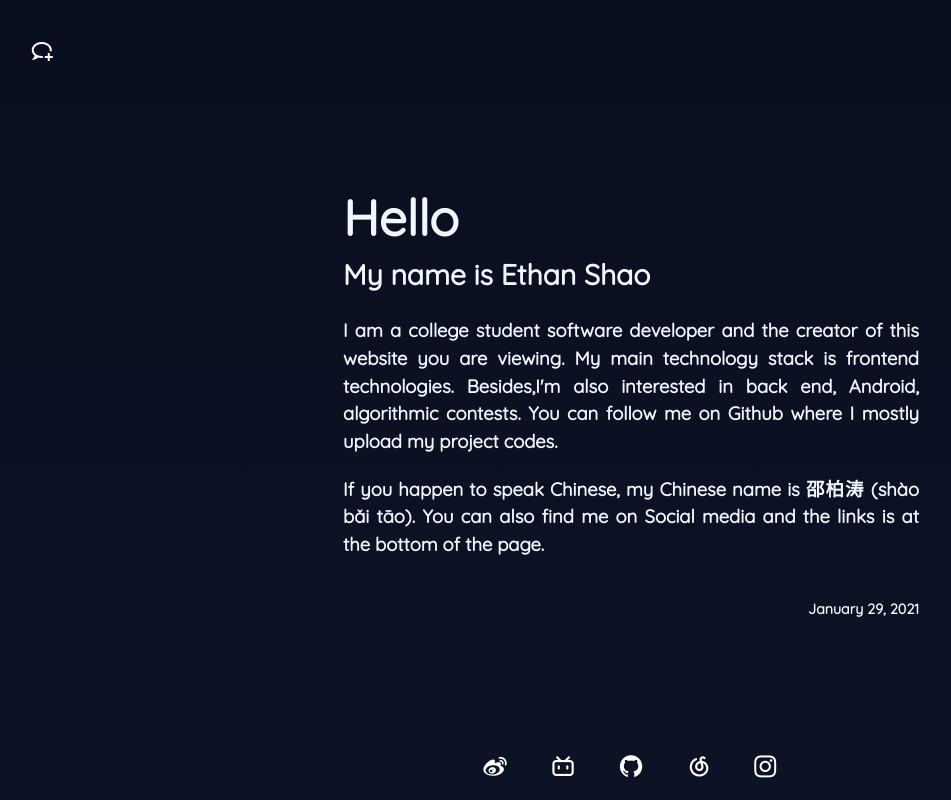
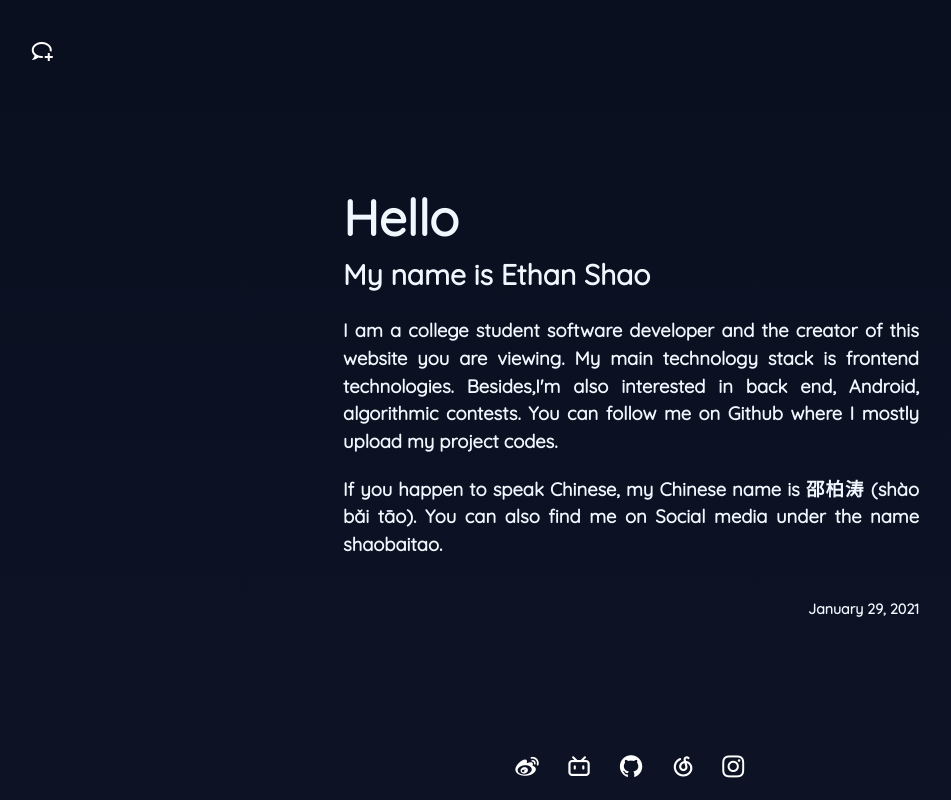
Before and after one commit to shaobaitao/EthanShao, a Vue app: page / in a window 1280 px wide. Shown: the whole page, without its empty margins (9-960 px from the left). Built offline with nearby package versions, Linux system fonts and the light colour scheme.

Commit message:
Personal profile 1.5

```diff
--- a/src/components/HelloWorld.vue
+++ b/src/components/HelloWorld.vue
@@ -7,12 +7,12 @@
         >
             <v-icon>mdi-chat-plus-outline</v-icon>
         </v-btn>
+
         <transition name="ScrollY" mode="out-in">
             <div class="introduction"
                  v-if="introShow&&!overlay"
                  :key="introShow"
-
-                 v-touch="{up: () => {this.introShow=!this.introShow},}"
+                 @click="introShow=!introShow"
             >
                 <h1>Hello</h1>
                 <h2>My name is Ethan Shao</h2>
@@ -24,23 +24,24 @@
                 </h3>
                 <h3>
                     If you happen to speak Chinese, my Chinese name is 邵柏涛 (shào bǎi tāo).
-                    You can also find me on Social media and the links is at the bottom of the page.
+                    You can also find me on Social media under the name shaobaitao.
                 </h3>
                 <h4 style="text-align: right">January 29, 2021</h4>
             </div>
             <div class="introduction"
                  :key="introShow"
                  v-if="!introShow&&!overlay"
-                 v-touch="{up: () => {this.introShow=!this.introShow},}"
+                 @click="introShow=!introShow"
             >
                 <h3>
                     Outside of programming, I enjoy PC Games, Movies, TV series and Music, like
                     <i>Kerbal Space Program , Grand Theft Auto V , League of Legends , </i>
                     <i>Marvel movies , Mission impossible , Netflix Dark series </i>
-                    and one of my favorite songs is <i>We Don't Talk Anymore</i>
+                    and one of my favorite songs is <i>We Don't Talk Anymore.</i>
                 </h3>
             </div>
         </transition>
+
         <transition name="ScrollY">
             <v-footer
                 color="rgba(0,0,0,0)"
@@ -48,23 +49,11 @@
                 absolute
                 v-show="!overlay"
             >
-                <v-card
-                    flat
-                    tile
-                    class="text-center"
-                    width="100vw"
-                    color="rgba(0,0,0,0)"
+                <v-card flat tile class="text-center" width="100vw" color="rgba(0,0,0,0)"
                 >
                     <v-card-text>
-                        <v-btn
-                            v-for="(icon, index) in icons"
-                            :key="icon"
-                            :color="getColor"
-                            class="mx-4 white--text"
-                            icon
-                        >
-                            <i :class="icon" @click="socialLinks(index)"></i>
-
+                        <v-btn icon v-for="(icon, index) in icons" :key="icon" class="mx-2 white--text">
+                            <i :class="icon"  @click="socialLinks(index)"></i>
                         </v-btn>
                     </v-card-text>
                     <!--                <v-card-text class="white&#45;&#45;text">-->
@@ -72,7 +61,6 @@
                     <!--                </v-card-text>-->
                 </v-card>
             </v-footer>
-
         </transition>
 
         <v-navigation-drawer
@@ -212,7 +200,7 @@ export default {
     max-width: 1000px;
     text-align: justify;
     text-justify: inter-word;
-
+    cursor: pointer;
 }
 
 .v-bottom-navigation {
```
